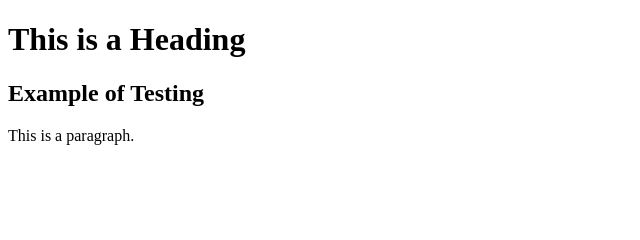
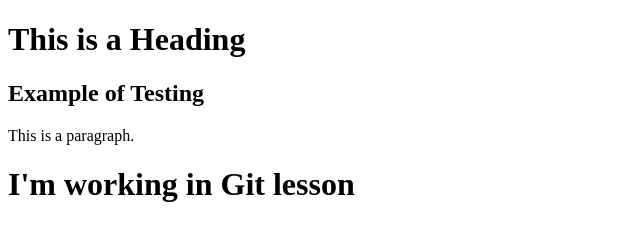
Before and after one commit to winwinphyu/mms-git-test, a plain HTML site: page index.html in a window 1280 px wide. Shown: the whole page, without its empty margins (0-640 px from the left). Drawn offline with Linux system fonts and the light colour scheme.

Commit message:
version 1.0 complete

```diff
--- a/index.html
+++ b/index.html
@@ -8,5 +8,8 @@
  	<h1>This is a Heading</h1>
  	<h2>Example of Testing</h2>
 	<p>This is a paragraph.</p>
+
+
+	<h1>I'm working in Git lesson</h1>
 </body>
 </html>
```
Also changed, not shown: js/index.html (added, +3 -0 lines).
